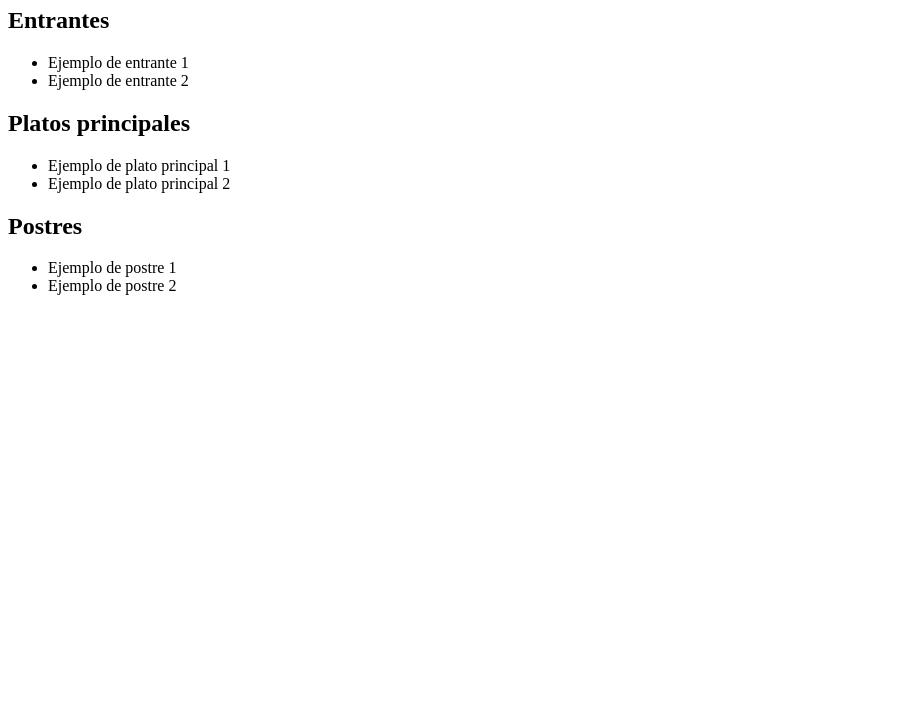
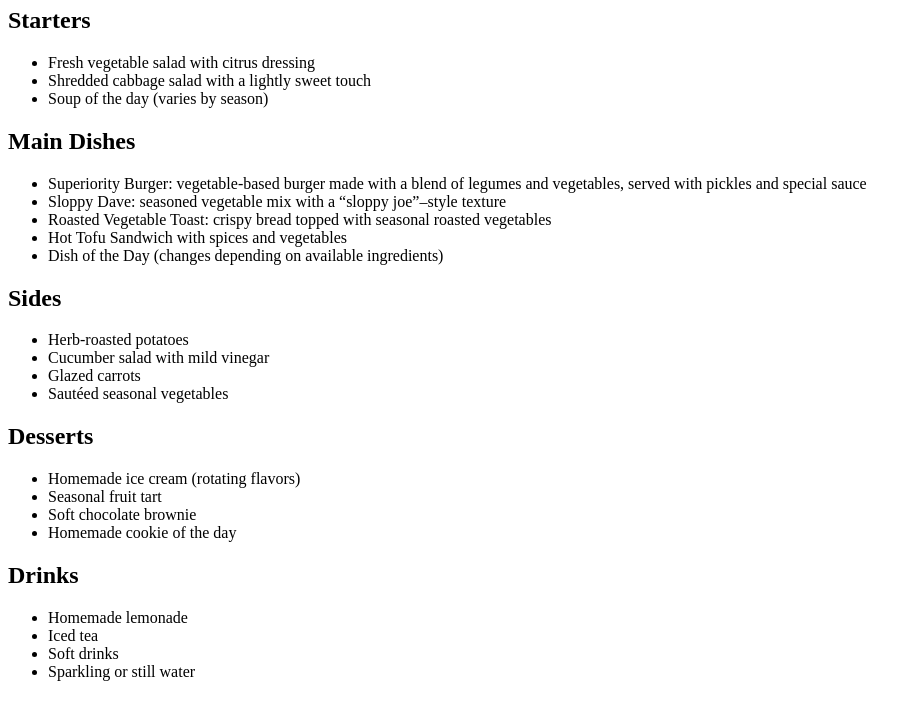
Before and after one commit to docampopaulo33-dot/superiority-burger-menu, a plain HTML site: page index.html in a window 1280 px wide. Shown: the part 73-800 px from the top of the page, without its empty margins (0-921 px from the left). Drawn offline with Linux system fonts and the light colour scheme.

Commit message:
Update menu items and headings in index.html

```diff
--- a/index.html
+++ b/index.html
@@ -7,25 +7,43 @@
 </head>
 <body>
 
-  <h1>Menú – Superiority Burger</h1>
+  <h1>Menu – Superiority Burger</h1>
+  <h2>Starters</h2>
+<ul>
+  <li>Fresh vegetable salad with citrus dressing</li>
+  <li>Shredded cabbage salad with a lightly sweet touch</li>
+  <li>Soup of the day (varies by season)</li>
+</ul>
 
-  <h2>Entrantes</h2>
-  <ul>
-    <li>Ejemplo de entrante 1</li>
-    <li>Ejemplo de entrante 2</li>
-  </ul>
+<h2>Main Dishes</h2>
+<ul>
+  <li>Superiority Burger: vegetable-based burger made with a blend of legumes and vegetables, served with pickles and special sauce</li>
+  <li>Sloppy Dave: seasoned vegetable mix with a “sloppy joe”–style texture</li>
+  <li>Roasted Vegetable Toast: crispy bread topped with seasonal roasted vegetables</li>
+  <li>Hot Tofu Sandwich with spices and vegetables</li>
+  <li>Dish of the Day (changes depending on available ingredients)</li>
+</ul>
 
-  <h2>Platos principales</h2>
-  <ul>
-    <li>Ejemplo de plato principal 1</li>
-    <li>Ejemplo de plato principal 2</li>
-  </ul>
+<h2>Sides</h2>
+<ul>
+  <li>Herb-roasted potatoes</li>
+  <li>Cucumber salad with mild vinegar</li>
+  <li>Glazed carrots</li>
+  <li>Sautéed seasonal vegetables</li>
+</ul>
 
-  <h2>Postres</h2>
-  <ul>
-    <li>Ejemplo de postre 1</li>
-    <li>Ejemplo de postre 2</li>
-  </ul>
+<h2>Desserts</h2>
+<ul>
+  <li>Homemade ice cream (rotating flavors)</li>
+  <li>Seasonal fruit tart</li>
+  <li>Soft chocolate brownie</li>
+  <li>Homemade cookie of the day</li>
+</ul>
 
-</body>
-</html>
+<h2>Drinks</h2>
+<ul>
+  <li>Homemade lemonade</li>
+  <li>Iced tea</li>
+  <li>Soft drinks</li>
+  <li>Sparkling or still water</li>
+</ul>
```
